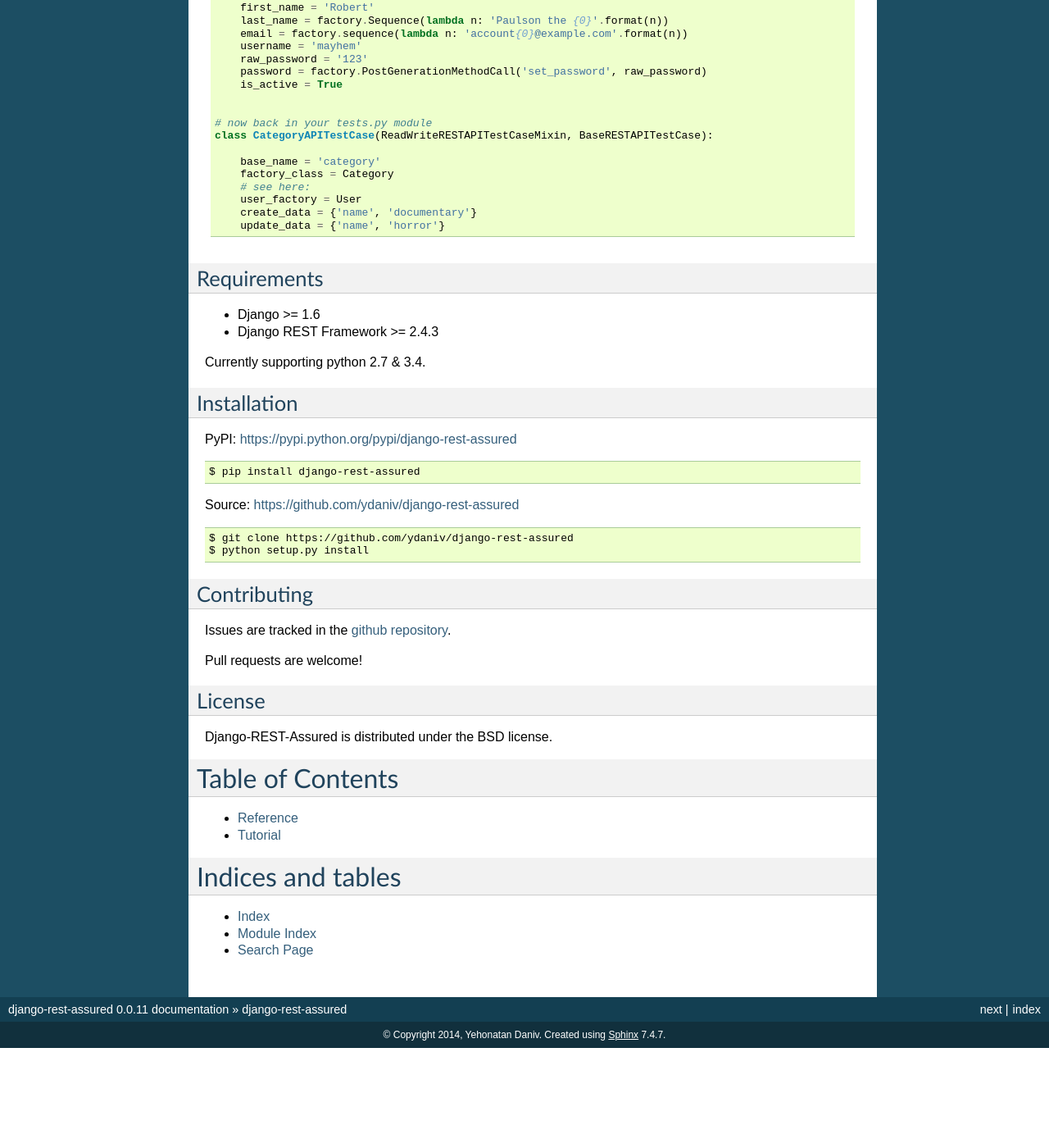
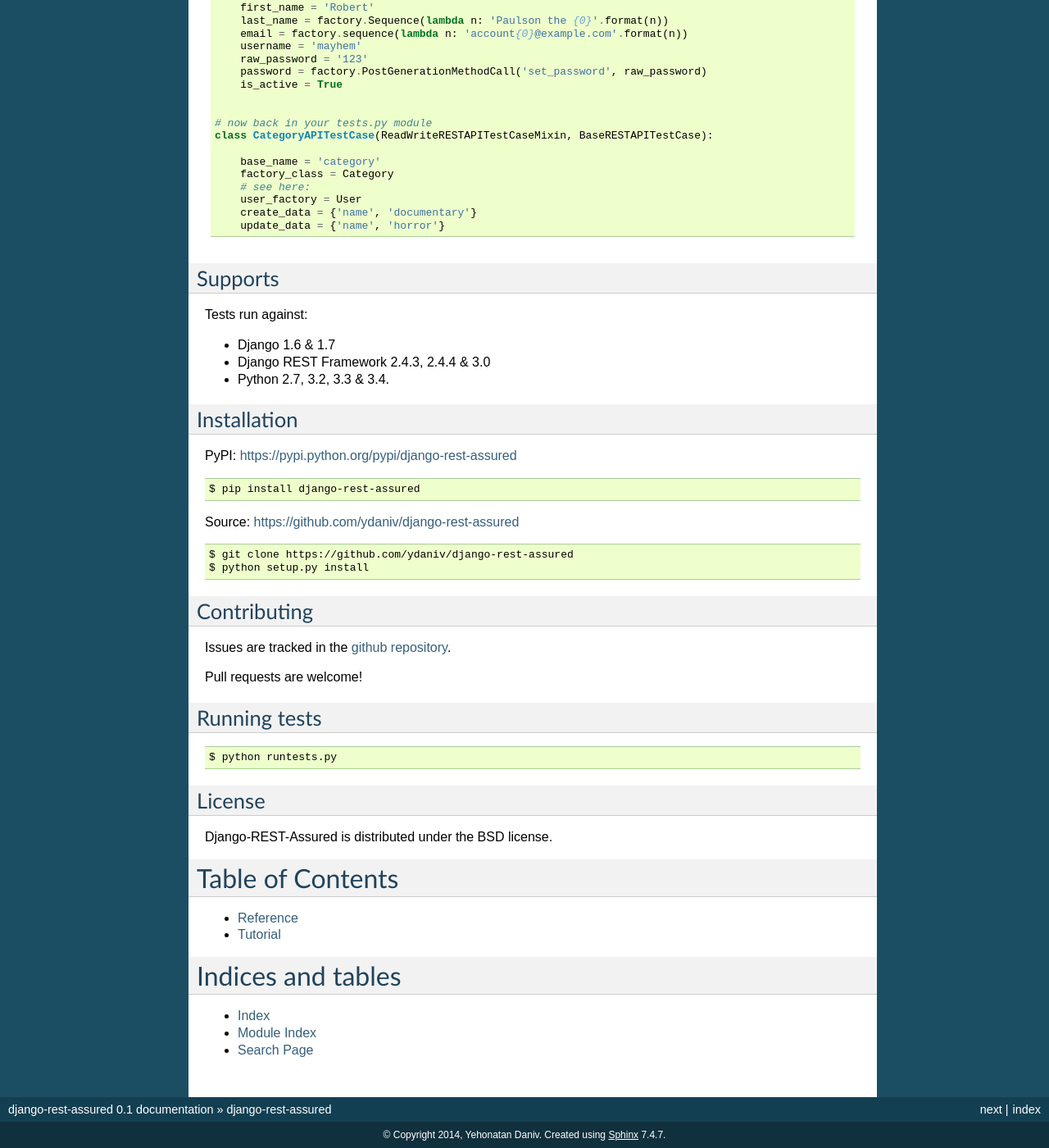
Before and after one commit to ydaniv/django-rest-assured, a Sphinx documentation site: the page built from docs/source/index.rst, in a window 1280 px wide and 1400 px high, scrolled down 1242 px. Shown: the whole window at 82% size. Built offline with Sphinx 7.4.7, drawn with Linux system fonts in a browser that asks for light colours; before the commit the page ends 2520 px from its top, so only the background shows below that; some of the changed text lies outside the part shown.

```diff
--- /dev/null
+++ b/CHANGELOG.rst
@@ -0,0 +1,6 @@
+0.1 (2014-12-21)
+----------------
+
+*New:*
+
+    First public stable version of Django-REST-Assured.
--- a/README.rst
+++ b/README.rst
@@ -105,13 +109,14 @@ a user factory class. Assuming you use `factory_boy <http://factoryboy.readthedo
 
 
 
-Requirements
-------------
+Supports
+--------
 
-* Django >= 1.6
-* Django REST Framework >= 2.4.3
+Tests run against:
 
-Currently supporting python 2.7 & 3.4.
+* Django 1.6 & 1.7
+* Django REST Framework 2.4.3, 2.4.4 & 3.0
+* Python 2.7, 3.2, 3.3 & 3.4.
 
 
 Installation
@@ -139,6 +144,14 @@ Issues are tracked in the `github repository <https://github.com/ydaniv/django-r
 Pull requests are welcome!
 
 
+Running tests
+-------------
+
+.. code-block:: sh
+
+   $ python runtests.py
+
+
 License
 -------
 
--- a/docs/source/conf.py
+++ b/docs/source/conf.py
@@ -60,9 +60,9 @@ copyright = u'2014, Yehonatan Daniv'
 # built documents.
 #
 # The short X.Y version.
-version = '0.0.11'
+version = '0.1'
 # The full version, including alpha/beta/rc tags.
-release = '0.0.11'
+release = '0.1'
 
 # The language for content autogenerated by Sphinx. Refer to documentation
 # for a list of supported languages.
--- a/setup.py
+++ b/setup.py
@@ -3,7 +3,7 @@ from setuptools import setup, find_packages
 
 setup(
     name='django-rest-assured',
-    version='0.0.11',
+    version='0.1',
     description='Django REST Assured instantly test-covers your Django REST Framework based API.',
     url='https://github.com/ydaniv/django-rest-assured',
     author='Yehonatan Daniv',
```
Also changed, not shown: other parts of README.rst (+4 -0 lines).
